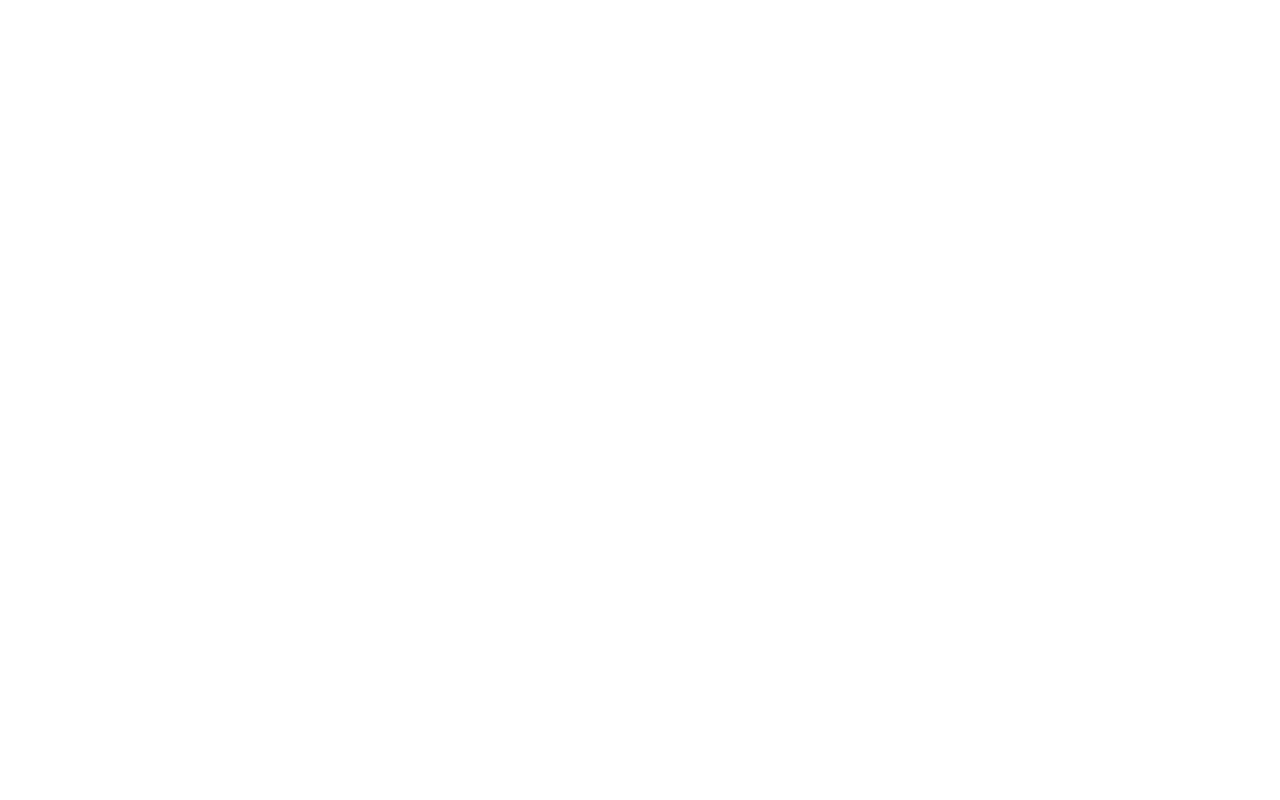
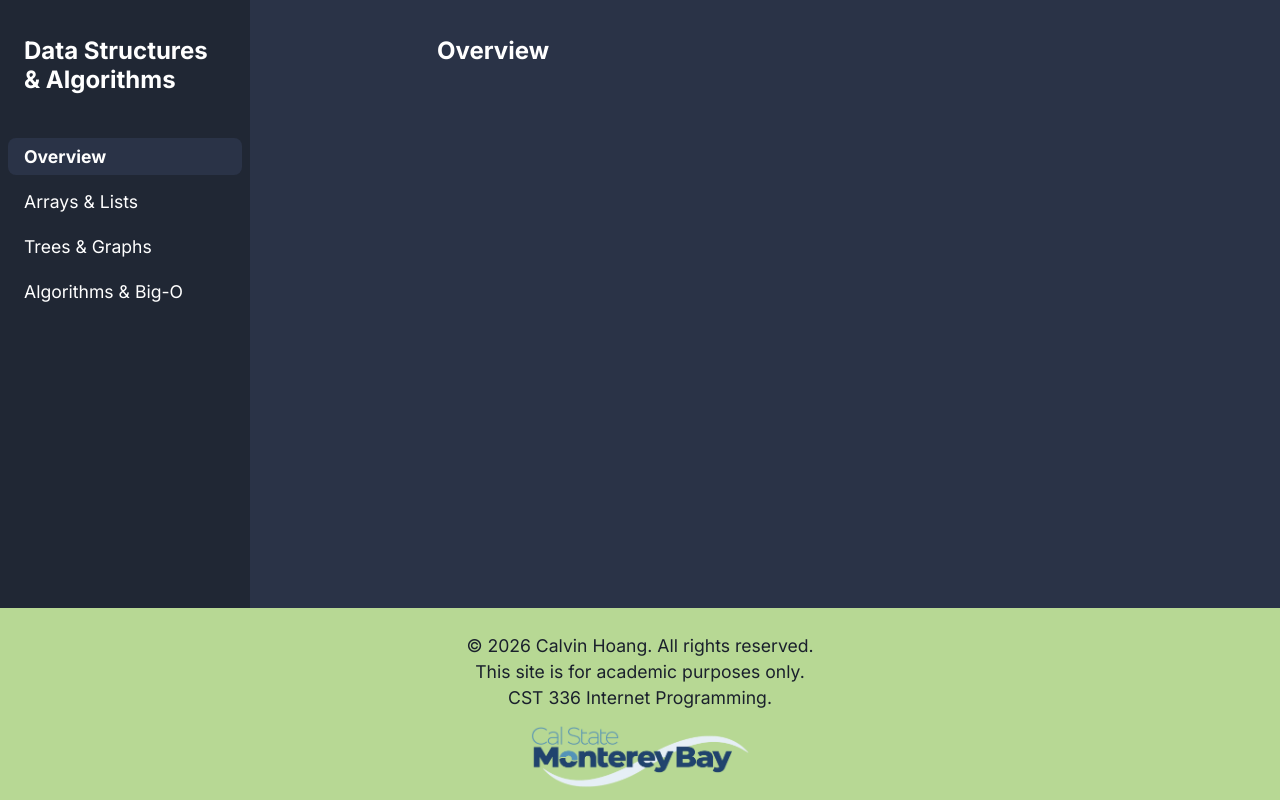
Before and after one commit to calvhoang/calvhoang.github.io, a plain HTML site: page hw1/index.html in a window 1280 px wide. Drawn offline with Linux system fonts and the light colour scheme.

Commit message:
initial commit

```diff
--- /dev/null
+++ b/hw1/css/styles.css
@@ -0,0 +1,109 @@
+:root {
+    --text-on-dark: #FFFFFF;
+    --text-on-light: #1A202C;
+    /*
+    Colors retrieved/modified from:
+    https://colorhunt.co/palette/20273436415ab7d894e0f8c7
+    */
+    --sidebar: #202734;
+    --background: #2A3347;
+    --secondary: #B7D894;
+    --accent: #E0F8C7;
+    --active: rgb(50, 62, 82);
+}
+
+html,
+body {
+    margin: 0;
+    padding: 0;
+    height: 100vh;
+    background-color: var(--background);
+    color: #0d0d0d;
+    font-family: "Inter", Arial, Helvetica;
+}
+
+p {
+    font-size: 1.1rem;
+}
+
+.layout {
+    display: flex;
+    flex-wrap: wrap;
+    height: 100vh;
+}
+
+.sidebar {
+    background-color: var(--sidebar);
+    width: 250px;
+    flex-shrink: 0;
+    min-height: 100%;
+    align-self: stretch;
+    position: fixed;
+}
+
+.sidebar header {
+    padding: 1rem 1.5rem;
+    color: var(--text-on-dark);
+}
+
+.sidebar ul {
+    list-style-type: none;
+    margin: 0;
+    padding: 0;
+}
+
+.sidebar a {
+    text-decoration: none;
+    display: block;
+    padding: 0.5rem;
+    padding-left: 1rem;
+    border-radius: 0.5rem;
+    margin: 0.5rem;
+    font-size: 1.1rem;
+    color: var(--text-on-dark);
+}
+
+.sidebar a:hover {
+    font-weight: bold;
+    color: var(--text-on-light);
+    background-color: var(--secondary);
+}
+
+.active {
+    font-weight: bold;
+    color: var(--text-on-dark);
+    background-color: var(--background);
+}
+
+main {
+    color: var(--text-on-dark);
+    padding: 1rem 3rem;
+    flex-grow: 1;
+    margin-left: 250px;
+}
+
+article {
+    max-width: 65ch;
+    margin-inline: auto;
+}
+
+footer {
+    width: 100%;
+    text-align: center;
+    color: var(--text-on-light);
+    font-size: 0.875rem;
+    line-height: 0.5;
+    padding: 1rem;
+    height: 10rem;
+    background-color: var(--secondary);
+    margin-top: auto;
+    z-index: 1;
+
+}
+
+footer img {
+    flex-shrink: 0;
+    width: auto;
+    height: 4rem;
+    padding: 4px;
+}
--- a/hw1/index.html
+++ b/hw1/index.html
@@ -4,11 +4,44 @@
 <head>
     <meta charset="UTF-8">
     <meta name="viewport" content="width=device-width, initial-scale=1.0">
-    <title>Document</title>
+    <title>Overview</title>
+    <link rel="stylesheet" href="css/styles.css">
+    <link rel="preconnect" href="https://fonts.googleapis.com">
+    <link rel="preconnect" href="https://fonts.gstatic.com" crossorigin>
+    <link
+        href="https://fonts.googleapis.com/css2?family=Inter:ital,opsz,wght@0,14..32,100..900;1,14..32,100..900&display=swap"
+        rel="stylesheet">
 </head>
 
 <body>
+    <div class="layout">
+        <nav class="sidebar">
+            <header>
+                <h1>Data Structures & Algorithms</h1>
+            </header>
+            <ul>
+                <li><a href="index.html" class="active">Overview</a></li>
+                <li><a href="page2.html">Arrays & Lists</a></li>
+                <li><a href="page3.html">Trees & Graphs</a></li>
+                <li><a href="page4.html">Algorithms & Big-O</a></li>
+            </ul>
+        </nav>
 
+        <main>
+            <article>
+                <h2>Overview</h2>
+                <p></p>
+            </article>
+
+        </main>
+
+        <footer>
+            <p>&copy; 2026 Calvin Hoang. All rights reserved.</p>
+            <p>This site is for academic purposes only.</p>
+            <p>CST 336 Internet Programming.</p>
+            <img src="img/CSUMB_Logo.png" alt="Cal State Monterey Bay Logo">
+        </footer>
+    </div>
 </body>
 
 </html>
```
Also changed, not shown: hw1/page2.html (added, +47 -0 lines), hw1/page3.html (added, +47 -0 lines), hw1/page4.html (added, +47 -0 lines), hw1/img/CSUMB_Logo.png (added).
